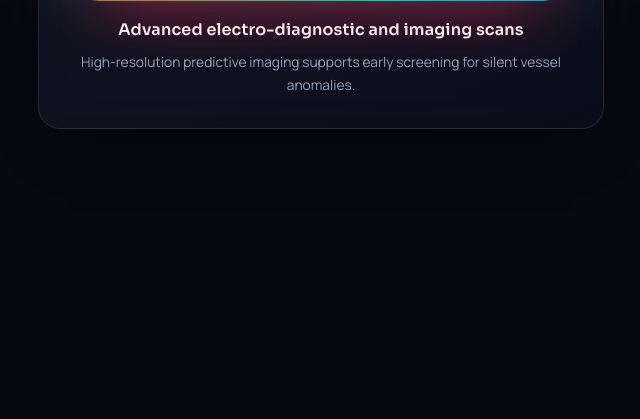
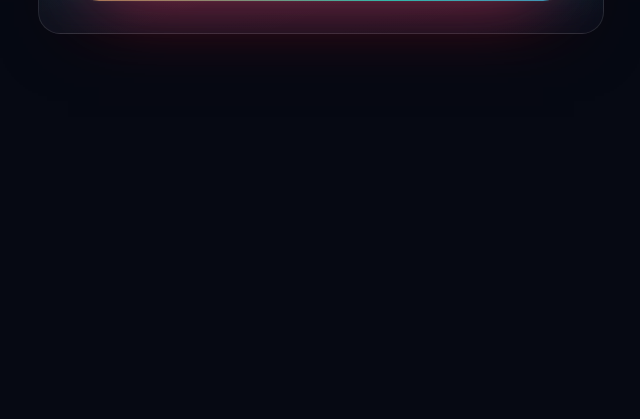
Before and after one commit to kumbhambhavishyagoud-wq/Project_Heart, a Flask app: page / in a window 1280 px wide. Shown: the part 897-1316 px from the top of the page, without its empty margins (319-959 px from the left). After the commit the page ends 943 px from the top, so only its background shows below. Run offline with Flask 3, Linux system fonts and the light colour scheme; some libraries are stand-ins or nearby versions.

Commit message:
Update home.html

```diff
--- a/templates/home.html
+++ b/templates/home.html
@@ -48,18 +48,12 @@
                 <figure class="mb-0">
                     <div class="image-frame">
                         <img
-                            src="https://upload.wikimedia.org/wikipedia/commons/e/e0/Heart_diagram-en.svg?utm_source=commons.wikimedia.org&utm_campaign=index&utm_content=original"
+                            src="https://nutritionsource.hsph.harvard.edu/wp-content/uploads/2024/11/AdobeStock_321830101-1024x683.jpeg"
                             alt="Medical imaging used in cardiovascular care"
                             loading="lazy"
                             decoding="async">
                     </div>
-                    <figcaption class="fw-semibold mt-3">
-                        Advanced electro-diagnostic and imaging scans
-                    </figcaption>
-                </figure>
-                <p class="text-secondary small mt-2 mb-0">
-                    High-resolution predictive imaging supports early screening for silent vessel anomalies.
-                </p>
+
             </article>
         </div>
 
@@ -98,7 +92,7 @@
                 <figure class="mb-0">
                     <div class="image-frame">
                         <img
-                            src="https://images.unsplash.com/photo-1530497610245-94d3c16cda28?q=80&amp;w=1000&amp;auto=format&amp;fit=crop"
+                            src=" https://upload.wikimedia.org/wikipedia/commons/e/e0/Heart_diagram-en.svg?utm_source=commons.wikimedia.org&utm_campaign=index&utm_content=original"
                             alt="Medical scan illustrating internal anatomy"
                             loading="lazy"
                             decoding="async">
```
